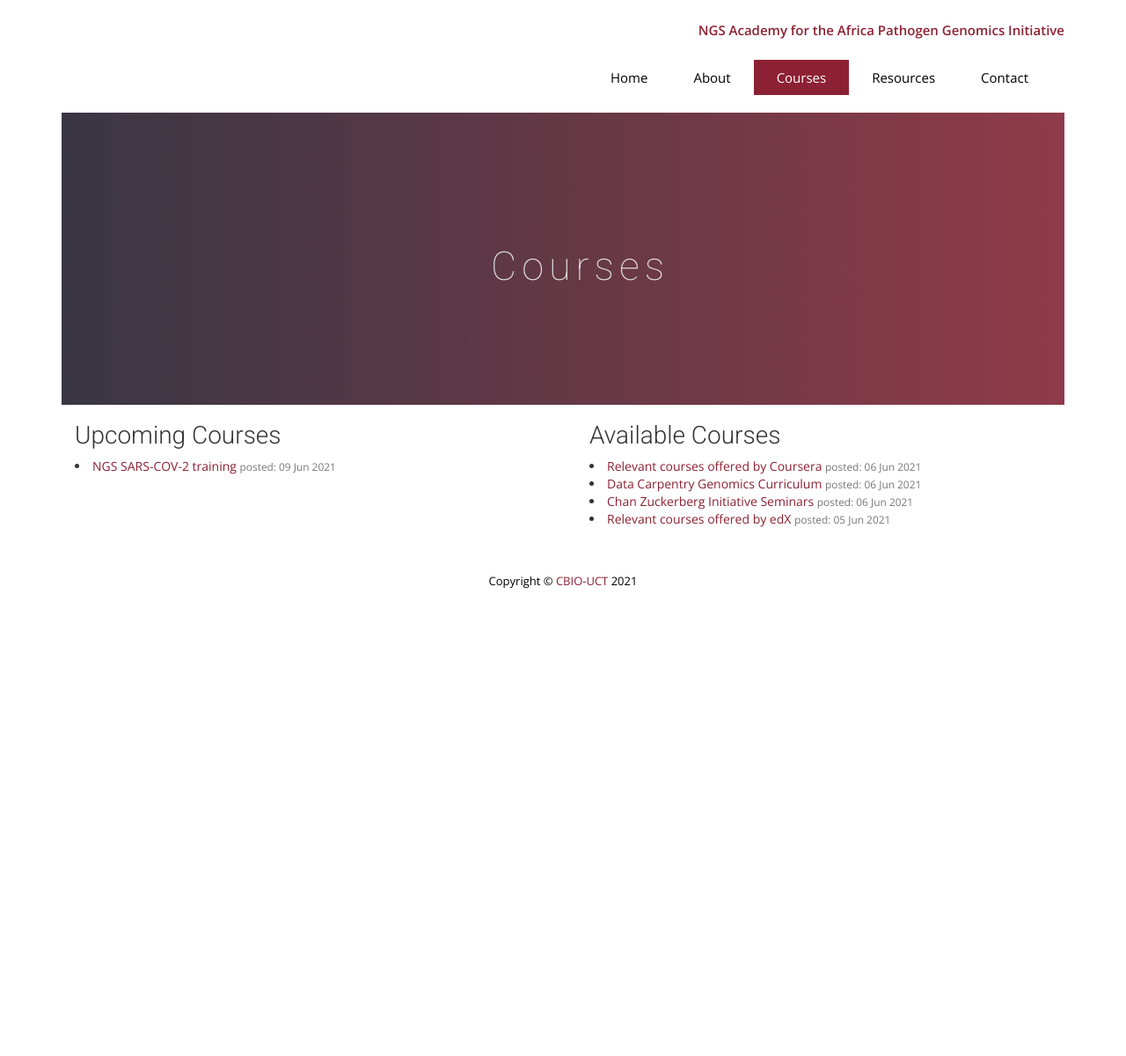
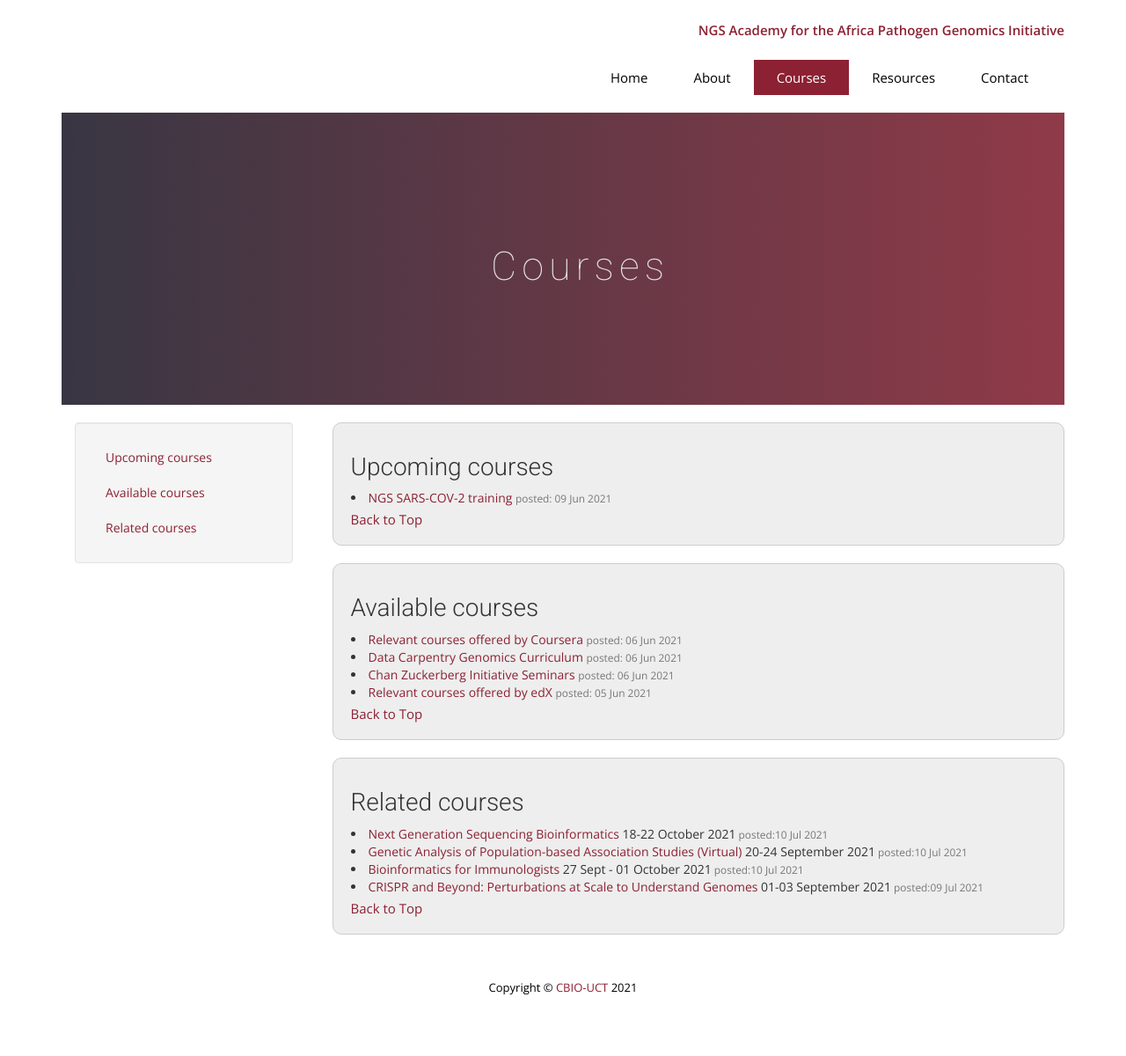
Before and after one commit to pmaturure3/ngsacad, a Jekyll site: the page built from courses.html, in a window 1280 px wide. Shown: the whole page at 88% size. Built offline with Jekyll 4.4.1, drawn with Linux system fonts in a browser that asks for light colours; nearby versions of some CDN libraries; some web fonts are replaced; comment, search, counter and statistics services are not loaded; before the commit the page ends 900 px from its top, so only the background shows below that.

Commit message:
added new courses

```diff
--- /dev/null
+++ b/_posts/2021-07-09-Bioinformatics-for-Immunologists.md
@@ -0,0 +1,15 @@
+---
+layout: default
+title:  " Bioinformatics for Immunologists  "
+date: 2021-07-10
+permalink: /:year/:title
+category: relevant
+
+course_dates: "27 Sept - 01 October 2021"
+---
+
+{% include subpage-header.html %}
+
+### Bioinformatics for Immunologists (Virtual) 27 September- 01 October 2021
+
+[ Bioinformatics for Immunologists (Virtual)](https://coursesandconferences.wellcomeconnectingscience.org/event/bioinformatics-for-immunologists-virtual-20210927/?utm_source=dotdigital&utm_medium=Email_Virtual&utm_campaign=BioinformaticsImmuno21&utm_content=organic_email)
--- /dev/null
+++ b/_posts/2021-07-09-CRISPR-and-Beyond.md
@@ -0,0 +1,16 @@
+---
+layout: default
+title:  "CRISPR and Beyond: Perturbations at Scale to Understand Genomes "
+date: 2021-07-09
+permalink: /:year/:title
+category: relevant
+tag: upcomingtag
+course_dates: "01-03 September 2021"
+---
+
+{% include subpage-header.html %}
+
+### CRISPR and Beyond: Perturbations at Scale to Understand Genomes (Virtual Conference) 01-03 September 2021
+
+
+[ CRISPR and Beyond: Perturbations at Scale to Understand Genomes](https://coursesandconferences.wellcomeconnectingscience.org/event/crispr-and-beyond-perturbations-at-scale-to-understand-genomes-virtual-conference-20210901/?utm_source=dotdigital&utm_medium=Email_Virtual&utm_campaign=CRISPR21&utm_content=organic_email&dm_i=2SUU,15YB6,UWY1N,4HVYX,1)
--- /dev/null
+++ b/_posts/2021-07-09-Genetic-Analysis-of-Population-based-Association-Studies.md
@@ -0,0 +1,15 @@
+---
+layout: default
+title:  "Genetic Analysis of Population-based Association Studies (Virtual) "
+date: 2021-07-10
+permalink: /:year/:title
+category: relevant
+
+course_dates: "20-24 September 2021"
+---
+
+{% include subpage-header.html %}
+
+### Genetic Analysis of Population-based Association Studies (Virtual) 20-24 September 2021
+
+[ Genetic Analysis of Population-based Association Studies (Virtual)](https://coursesandconferences.wellcomeconnectingscience.org/event/genetic-analysis-of-population-based-association-studies-virtual-20210920/?utm_source=dotdigital&utm_medium=Email_Virtual&utm_campaign=AssociationStudies21&utm_content=organic_email)
--- /dev/null
+++ b/_posts/2021-07-09-Next-Generation-Sequencing.md
@@ -0,0 +1,15 @@
+---
+layout: default
+title:  "Next Generation Sequencing Bioinformatics "
+date: 2021-07-10
+permalink: /:year/:title
+category: relevant
+
+course_dates: "18-22 October 2021"
+---
+
+{% include subpage-header.html %}
+
+### Next Generation Sequencing Bioinformatics (Virtual) 18-22 October 2021
+
+[ Next Generation Sequencing Bioinformatics (Virtual)](https://coursesandconferences.wellcomeconnectingscience.org/event/next-generation-sequencing-bioinformatics-virtual-20211018/?utm_source=dotdigital&utm_medium=Email_Virtual&utm_campaign=NGSBio21_Virtual&utm_content=organic_email)
--- a/courses.html
+++ b/courses.html
@@ -7,34 +7,102 @@
 
 <!-- contact form start -->
 
+<script src="https://ajax.googleapis.com/ajax/libs/jquery/3.3.1/jquery.min.js"></script>
+<style>
+  .blockx {
+    background-color: #EEE;
+    border: 1px solid #CCC;
+    border-radius: 10px;
+    margin-top: 20px;
+    min-height: 100px;
+    padding: 15px 2px 5px 20px;
+    margin-right: 15px;
+  }
+
+  .side_nav_courses {
+    margin-right: 15px !important;
+  }
+</style>
+
+
+<script>
+  // smooth scroll to anchor, with option of hash appearing in url. Thanks:
+  // https://paulund.co.uk/smooth-scroll-to-internal-links-with-jquery
+  $(document).ready(function () {
+    $('a[href^="#"]').on('click', function (e) {
+      e.preventDefault();
+      var target = this.hash;
+      var $target = $(target);
+      $('html, body').stop().animate({
+        'scrollTop': $target.offset().top
+      }, 900, 'swing', function () {
+        // window.location.hash = target;
+      });
+    });
+  });
+</script>
+
+
 <div class="container main_container_padding">
 
   <!-- contact form start -->
 
 
+  <div class="row">
 
 
 
+    <div class="col-md-3">
+
+      <br>
+      <!-- Course categories -->
+      <div class="well  side_nav_courses">
 
 
 
         <div class="row">
+          <div class="col-lg-12">
 
-    <div class="col-sm-6 col-md-6">
-      <h3>Upcoming Courses</h3>
+            <div id="top" class="">
+
+              <ul class="nav">
+                <li class="nav-item"><a class="nav-link" href="#section1">Upcoming courses</a></li>
+                <li class="nav-item"><a class="nav-link" href="#section2">Available courses</a></li>
+                <li class="nav-item"><a class="nav-link" href="#section3">Related courses</a></li>
+
+              </ul>
+            </div>
+          </div>
+        </div>
+
+        <!-- /.row -->
+      </div>
+    </div>
+
+
+
+    <!-- Course content Column -->
+    <div class="col-lg-9" class="my-auto">
+
+
+
+      <div id="section1" class="blockx">
+        <h3>Upcoming courses</h3>
         {% for post in site.posts %}
         {% if post.categories contains "upcoming" %}
         <li>
-        <a href="{{ site.baseurl }}{{ post.url }}">{{ post.title }}</a> <small class="text-muted">posted: {{post.date
+          <a href="{{ site.baseurl }}{{ post.url }}">{{ post.title }}</a> <small class="text-muted">posted:
+            {{post.date
             | date_to_string}} </small>
 
 
         </li>
         {% endif %}
         {% endfor %}
+        <p><a href="#top">Back to Top</a></p>
       </div>
-    <div class="col-sm-6 col-md-6">
-      <h3>Available Courses</h3>
+      <div id="section2" class="blockx">
+        <h3>Available courses</h3>
         {% for post in site.posts %}
         {% if post.categories contains "available" %}
         <li>
@@ -47,32 +115,54 @@
         </li>
         {% endif %}
         {% endfor %}
+        <p><a href="#top">Back to Top</a></p>
       </div>
+      <div id="section3" class="blockx">
+        <h3>Related courses</h3>
+        {% for post in site.posts %}
+        {% if post.categories contains "relevant" %}
+        <li>
+          <a href="{{ site.baseurl }}{{ post.url }}">{{ post.title }} </a> {{post.course_dates}}<small
+            class="text-muted"> posted:{{
+            post.date
+            |
+            date_to_string}} </small>
+
+
+        </li>
+        {% endif %}
+        {% endfor %}
+        <p><a href="#top">Back to Top</a></p>
+      </div>
+
 
     </div>
 
 
 
 
-  <!-- back for a list view just incase requirements change
-
-    {% for cat in site.categories %}
 
 
-  <p>
-  <h3>{{cat[0] | capitalize}}</h3>
-  </p>
-  {% for post in cat[1] %}
-  <li>
-    <p><a href="{{ site.baseurl }}{{post.url}}"> {{post.title}}</a> <small class="text-muted">posted: {{
-        post.date
-        |
-        date_to_string}} </small>
-  </li>
-  <p>
-    {% endfor %}
-    {% endfor%}
- -->
+
+
+
+
+
+
+
+
+
+
+
+
+
+
+  </div>
+
+
+
+
+
 
 
 
--- a/post.html
+++ b/post.html
@@ -1,7 +1,7 @@
 ---
 layout: default
 title: Posts
-permalink: /posts/
+permalink: /postsold/
 date:
 ---
 {% include subpage-header.html %}
```
Lines whose indentation alone changed are shown as unchanged.
